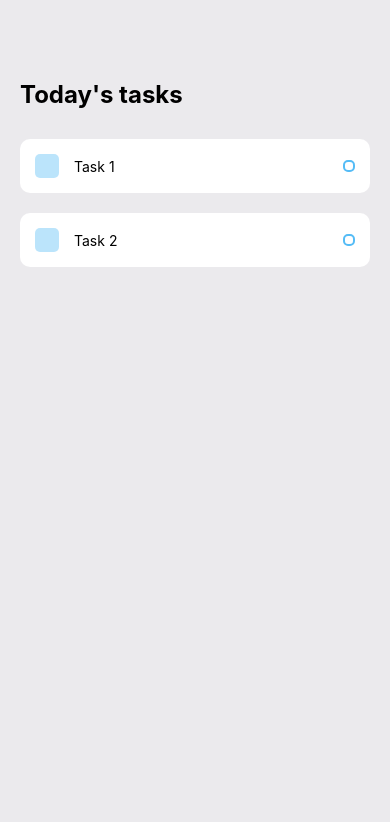
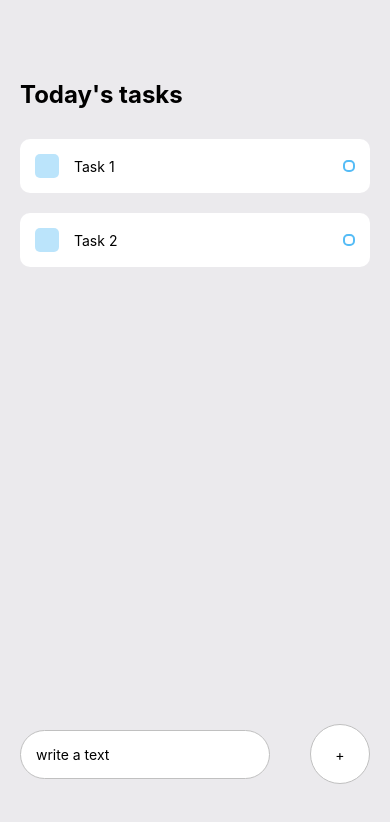
Before and after one commit to ragangithub/reactnative-todo, a React Native app: screen / in a window 390 px wide. Shown: the top 822 px of the page. Built offline with nearby package versions, Linux system fonts and the light colour scheme.

Commit message:
Add input functionality

```diff
--- a/App.js
+++ b/App.js
@@ -1,8 +1,26 @@
 import { StatusBar } from "expo-status-bar";
-import { StyleSheet, Text, View } from "react-native";
+import React, { useState } from "react";
+import {
+  Keyboard,
+  KeyboardAvoidingView,
+  StyleSheet,
+  Text,
+  View,
+  TextInput,
+  Pressable,
+  Platform,
+} from "react-native";
 import Task from "./components/Task";
 
 export default function App() {
+  const [task, setTask] = useState();
+  const [taskItems, setTaskItems] = useState([]);
+  const handleAddTask = () => {
+    Keyboard.dismiss();
+    setTaskItems([...taskItems, task]);
+    setTask(null);
+    console.log("hi");
+  };
   return (
     <View style={styles.container}>
       <View style={styles.taskWrapper}>
@@ -10,8 +28,29 @@ export default function App() {
         <View style={styles.items}>
           <Task text={"Task 1"} />
           <Task text={"Task 2"} />
+          {taskItems.map((item, index) => {
+            return <Task text={item} key={index} />;
+          })}
         </View>
       </View>
+
+      <KeyboardAvoidingView
+        behavior={Platform.OS === "ios" ? "padding" : "heigth"}
+        style={styles.writeTaskWrapper}
+      >
+        <TextInput
+          style={styles.input}
+          placeholder={"write a text"}
+          onChangeText={(text) => setTask(text)}
+          value={task}
+        />
+
+        <Pressable onPress={() => handleAddTask()}>
+          <View style={styles.addWrapper}>
+            <Text style={styles.addText}>+</Text>
+          </View>
+        </Pressable>
+      </KeyboardAvoidingView>
     </View>
   );
 }
@@ -32,4 +71,32 @@ const styles = StyleSheet.create({
   items: {
     marginTop: 30,
   },
+
+  writeTaskWrapper: {
+    position: "absolute",
+    bottom: 60,
+    width: "100%",
+    flexDirection: "row",
+    justifyContent: "space-around",
+    alignItems: "center",
+  },
+  input: {
+    paddingVertical: 15,
+    paddingHorizontal: 15,
+    backgroundColor: "#FFF",
+    borderRadius: 60,
+    borderColor: "#C0C0C0",
+    borderWidth: 1,
+    width: 250,
+  },
+  addWrapper: {
+    width: 60,
+    height: 60,
+    backgroundColor: "#FFF",
+    borderRadius: 60,
+    justifyContent: "center",
+    alignItems: "center",
+    borderColor: "#C0C0C0",
+    borderWidth: 1,
+  },
 });
```
